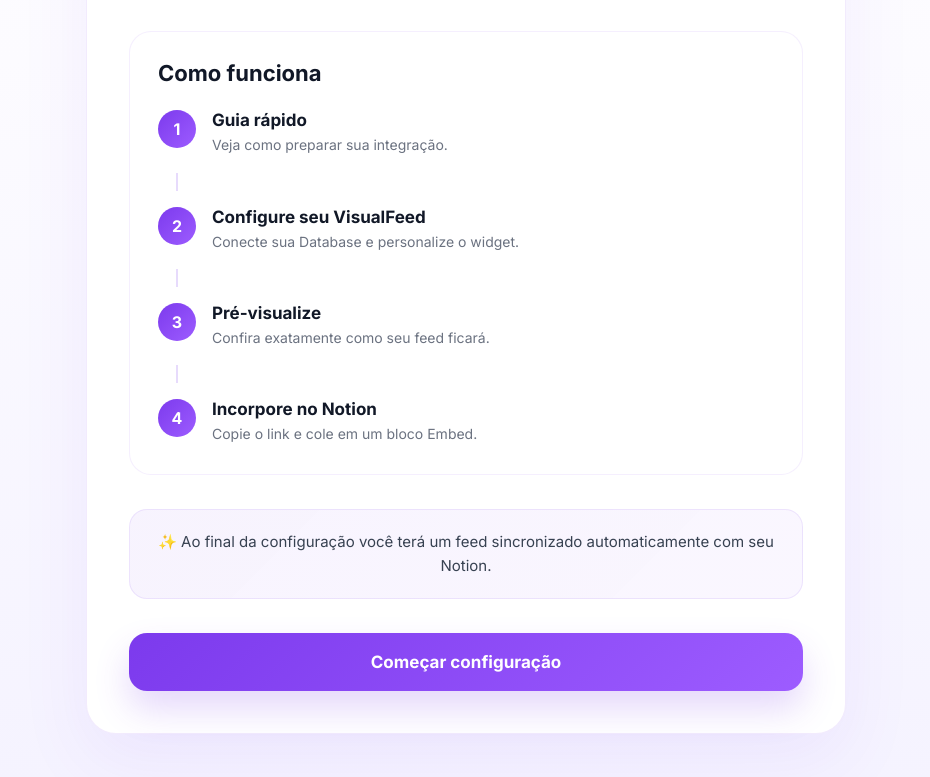
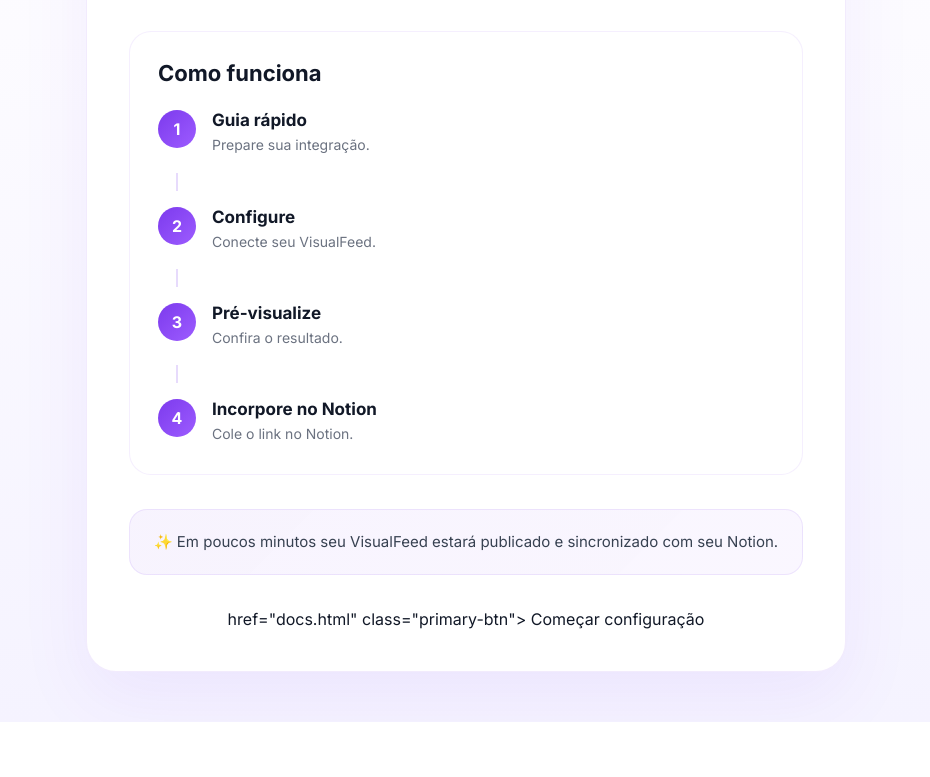
Before and after one commit to grazielly02/Notion-feed-backend2, a website: page public/help/welcome.html in a window 1280 px wide. Shown: the part 533-1310 px from the top of the page, without its empty margins (174-1104 px from the left). After the commit the page ends 1255 px from the top, so only its background shows below. Drawn offline with Linux system fonts and the light colour scheme.

Commit message:
Update welcome.html 5  3

```diff
--- a/public/help/welcome.html
+++ b/public/help/welcome.html
@@ -105,7 +105,7 @@ Guia rápido
 
 <p>
 
-Veja como preparar sua integração.
+Prepare sua integração.
 
 </p>
 
@@ -127,13 +127,13 @@ Veja como preparar sua integração.
 
 <h3>
 
-Configure seu VisualFeed
+Configure
 
 </h3>
 
 <p>
 
-Conecte sua Database e personalize o widget.
+Conecte seu VisualFeed.
 
 </p>
 
@@ -161,7 +161,7 @@ Pré-visualize
 
 <p>
 
-Confira exatamente como seu feed ficará.
+Confira o resultado.
 
 </p>
 
@@ -189,7 +189,7 @@ Incorpore no Notion
 
 <p>
 
-Copie o link e cole em um bloco Embed.
+Cole o link no Notion.
 
 </p>
 
@@ -203,11 +203,11 @@ Copie o link e cole em um bloco Embed.
 
 <div class="result-box">
 
-✨ Ao final da configuração você terá um feed sincronizado automaticamente com seu Notion.
+✨ Em poucos minutos seu VisualFeed estará publicado e sincronizado com seu Notion.
 
 </div>
 
-<a
+<a>
 href="docs.html"
 class="primary-btn">
 
```
